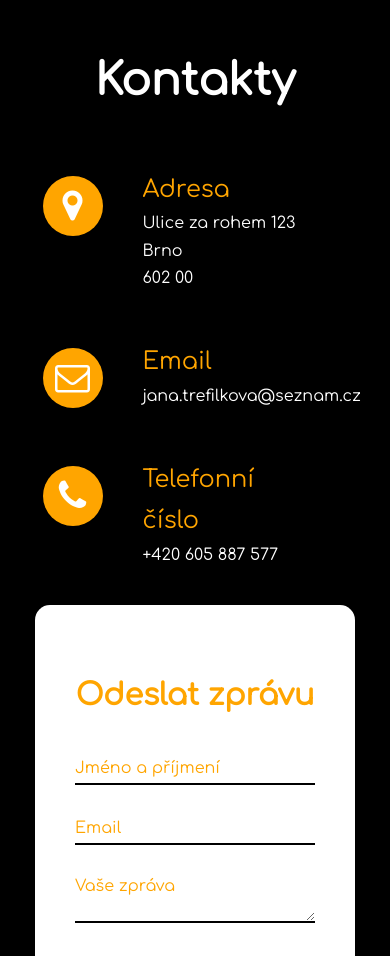
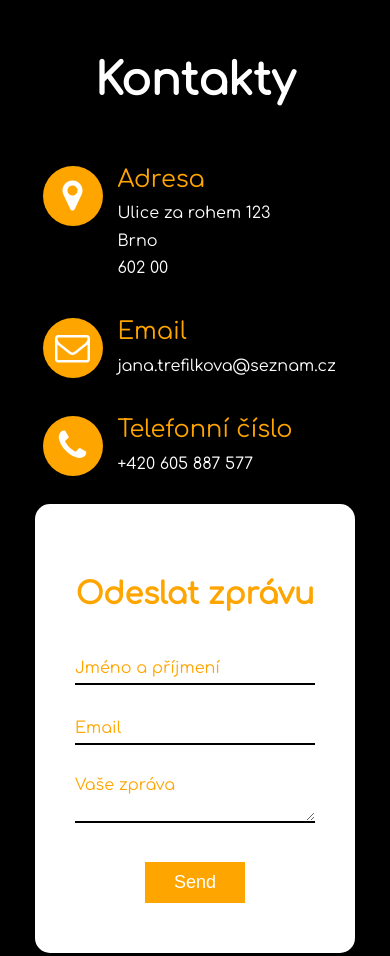
Before and after one commit to surViVeCZ/ITW, a plain HTML site: page index.html in a window 390 px wide. Shown: the part 10000-10956 px from the top of the page. Drawn offline with Linux system fonts and the light colour scheme; a web font is replaced by a local one.

Commit message:
contact form

```diff
--- a/contact.scss
+++ b/contact.scss
@@ -170,6 +170,9 @@
 		.contactForm {
 			width: 100%;
 		}
+		.text{
+			margin-left: 15px;
+		}
 	}
 	#contact {
 		.contacts-content {
@@ -183,7 +186,7 @@
             padding-top: 0px;
         }
         .contact-member{
-            padding: 20px 25px;
+            padding: 10px 25px;
         }
 	}
 }
```
Also changed, not shown: contact.css, style.css, 2 other files.
